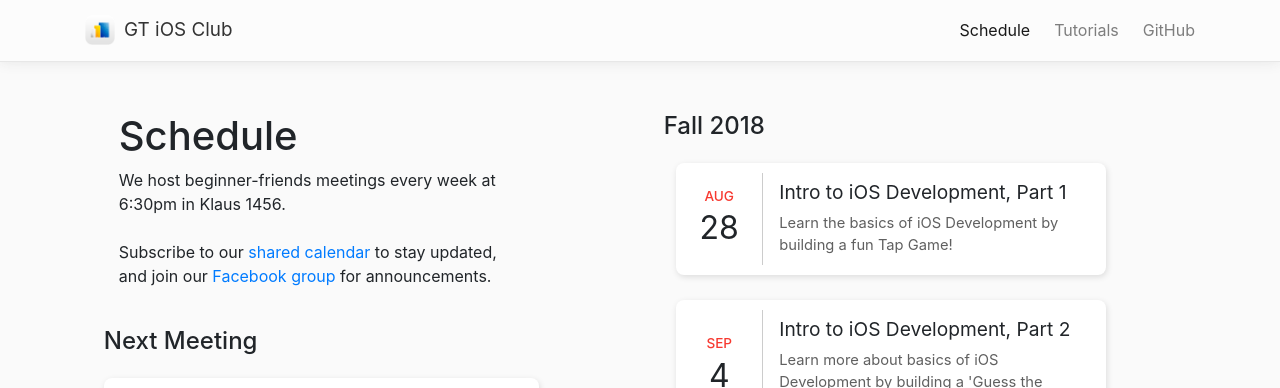
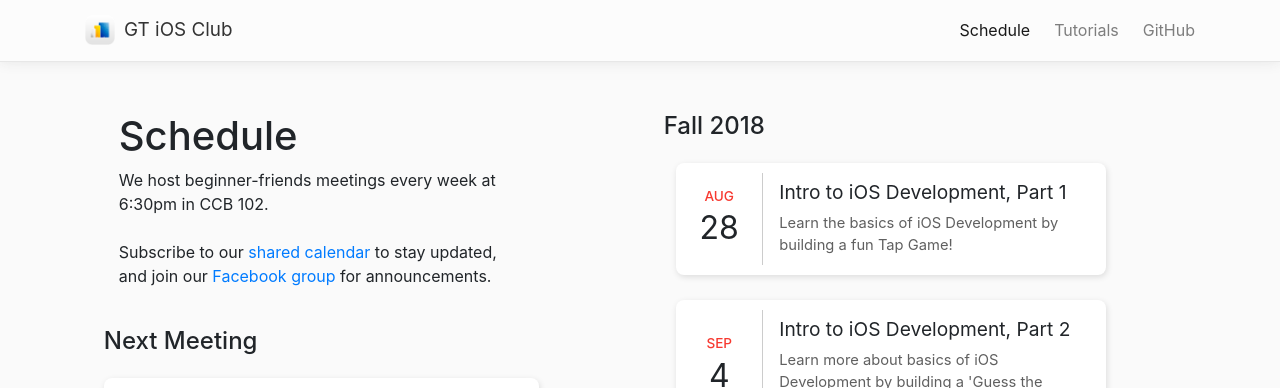
Before and after one commit to gtiosclub/gtios.club, a Jekyll site: the page built from schedule.md, in a window 1280 px wide and 900 px high. Shown: the top 388 px of the window. Built offline with Jekyll 4.4.1, drawn with Linux system fonts in a browser that asks for light colours; nearby versions of some CDN libraries; comment, search, counter and statistics services are not loaded.

Commit message:
Update schedule.html

```diff
--- a/_layouts/schedule.html
+++ b/_layouts/schedule.html
@@ -60,7 +60,7 @@
         <div class="schedule-column schedule-meta col" style="max-width: 435px;">
             <div style="margin: 0 auto; margin-bottom: 15px;">
                 <h1 class="row post-header heading">Schedule</h1>
-                <p class="no-mar">We host beginner-friends meetings every week at 6:30pm in Klaus 1456.</p><br>
+                <p class="no-mar">We host beginner-friends meetings every week at 6:30pm in CCB 102.</p><br>
                 <p class="no-mar">Subscribe to our <a href="webcal://p48-calendars.icloud.com/published/2/M5Pgm5bwbvW5nPVP611TT8PD5UoYrSv1BdKDu5rFhfs_LqHjQYZeEM0yBocWuFUn46fDcJVFz82bbD2Z6tJGn3ray9CQ4mkg5uaQvY9lCgk">shared calendar</a> to stay updated, and join our <a href="{{ site.facebook_url }}" onclick="openFacebook()" target="_blank">Facebook group</a> for announcements.</p><br>
             </div>
 
```
